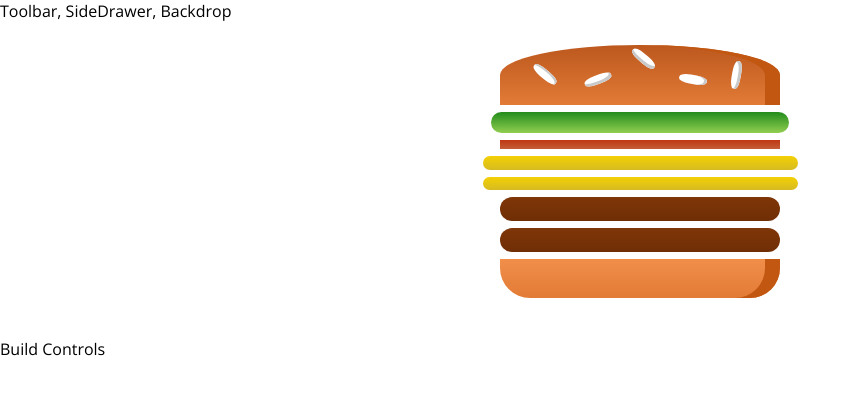
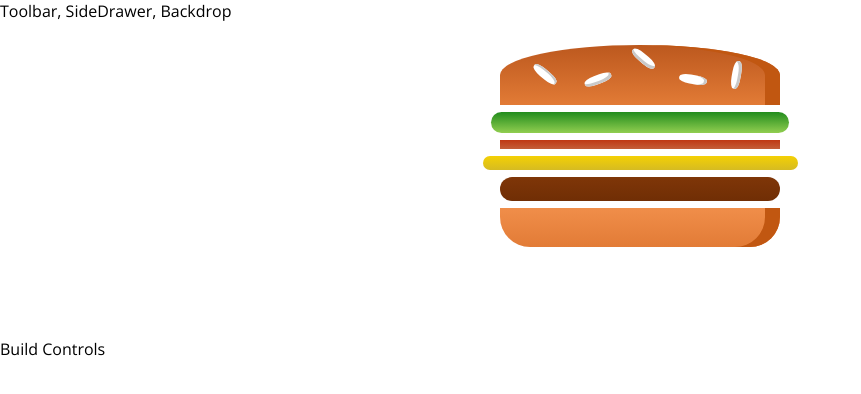
Before and after one commit to LordCracken/burger-builder, a React (Create React App) app: page / in a window 1280 px wide. Shown: the top 394 px of the page, without its empty margins (0-861 px from the left). Built offline with nearby package versions, Linux system fonts and the light colour scheme.

Commit message:
add warning if burgers ingredients not chosen

```diff
--- a/src/components/Burger/Burger.js
+++ b/src/components/Burger/Burger.js
@@ -4,11 +4,13 @@ import classes from './Burger.module.css';
 import BurgerIngredient from './BurgerIngridient/BurgerIngredient';
 
 const Burger = ({ ingredients }) => {
-  const transformedIngredients = Object.keys(ingredients).map(igKey => {
-    return [...Array(ingredients[igKey])].map((_, i) => (
+  let transformedIngredients = Object.keys(ingredients).map(igKey => (
+    [...Array(ingredients[igKey])].map((_, i) => (
       <BurgerIngredient key={igKey + i} type={igKey} />
     ))
-  });
+  )).reduce((arr, el) => arr.concat(el), []);
+
+  if (!transformedIngredients.length) transformedIngredients = <p>Please start adding ingredients!</p>
 
   return (
     <div className={classes.Burger}>
--- a/src/containers/BurgerBuilder/BurgerBuilder.js
+++ b/src/containers/BurgerBuilder/BurgerBuilder.js
@@ -7,8 +7,8 @@ class BurgerBuilder extends Component {
     ingredients: {
       salad: 1,
       bacon: 1,
-      cheese: 2,
-      meat: 2
+      cheese: 1,
+      meat: 1
     }
   }
 
```
